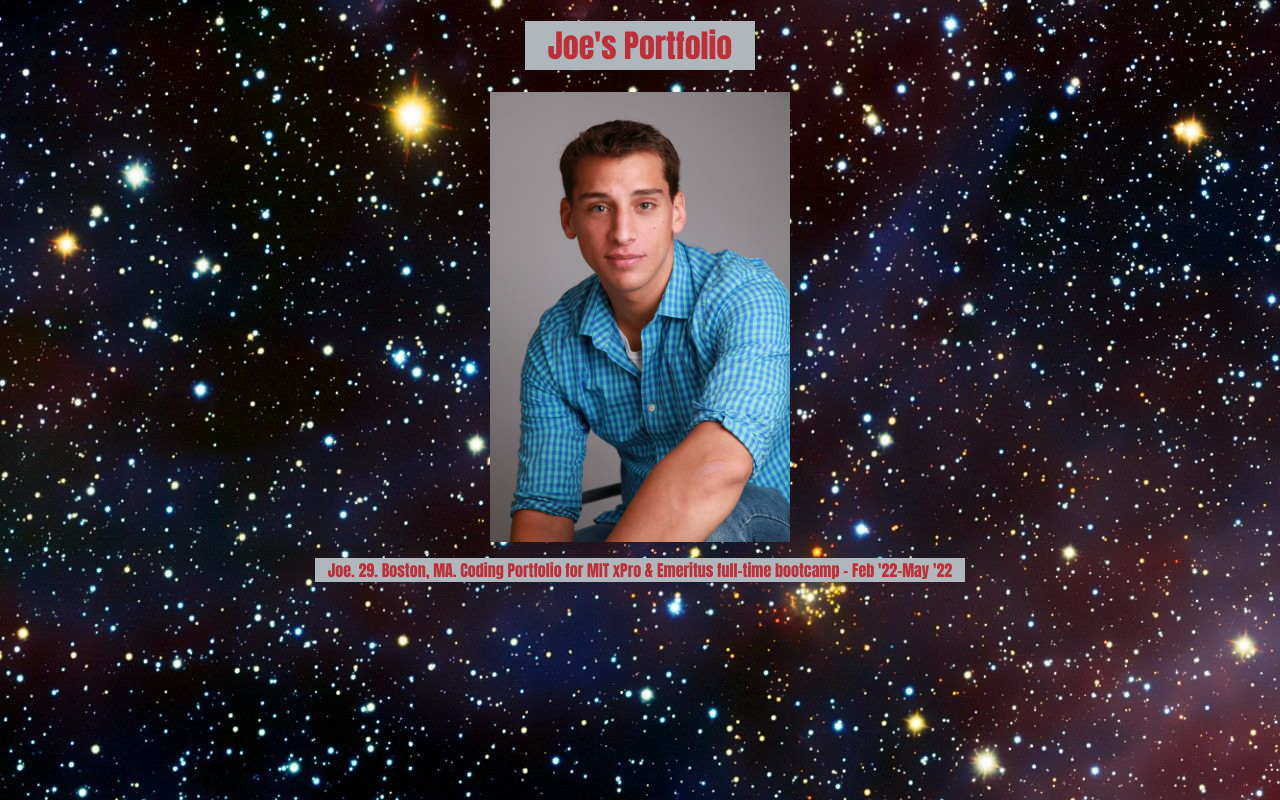
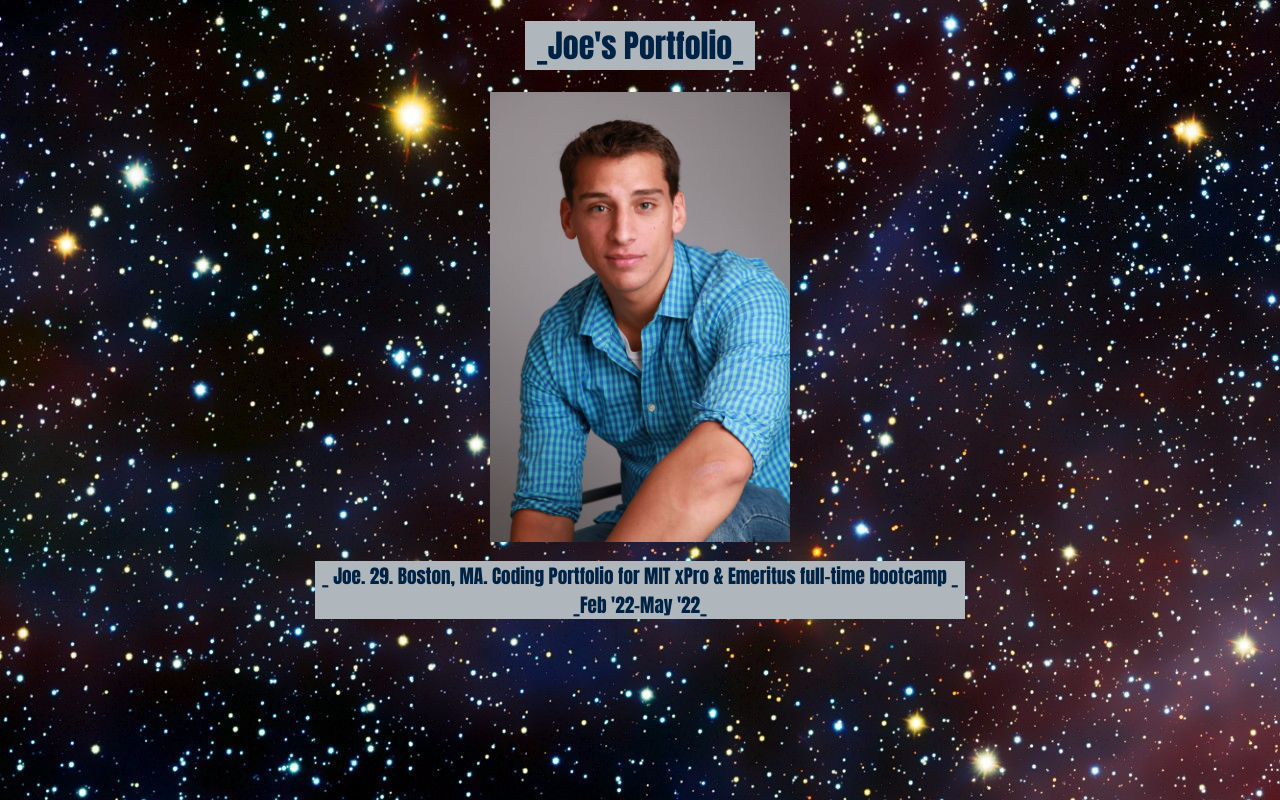
Before and after one commit to FlowSoup13/FlowSoup13.github.io, a plain HTML site: page index.html in a window 1280 px wide. Drawn offline with Linux system fonts and the light colour scheme.

Commit message:
Update index.html

```diff
--- a/index.html
+++ b/index.html
@@ -12,7 +12,7 @@
                 margin-left: auto;
                 margin-right: auto;
                 width: 230px;
-                color: #BD3039;
+                color: #002244;
                 text-align: center;
                 font-family: Impact, Haettenschweiler, 'Arial Narrow Bold', sans-serif;
                 font-weight: lighter;
@@ -31,14 +31,16 @@
                 width: 650px;
                 text-align: center;
                 background-color: #B0B7BC;
-                color: #BD3039;
+                color: #002244;
                 font-family: Impact, Haettenschweiler, 'Arial Narrow Bold', sans-serif;
+                font-weight: lighter;
+                font-size: larger;
             }
         </style>
     </head>
     <body>
-        <h1>Joe's Portfolio</h1>
+        <h1>_Joe's Portfolio_</h1>
         <img src="./bioPic.jpg">
-        <p>Joe. 29. Boston, MA. Coding Portfolio for MIT xPro & Emeritus full-time bootcamp - Feb '22-May '22</p>
+        <p>_ Joe. 29. Boston, MA. Coding Portfolio for MIT xPro & Emeritus full-time bootcamp _ _Feb '22-May '22_</p>
     </body>
 </html>
```
